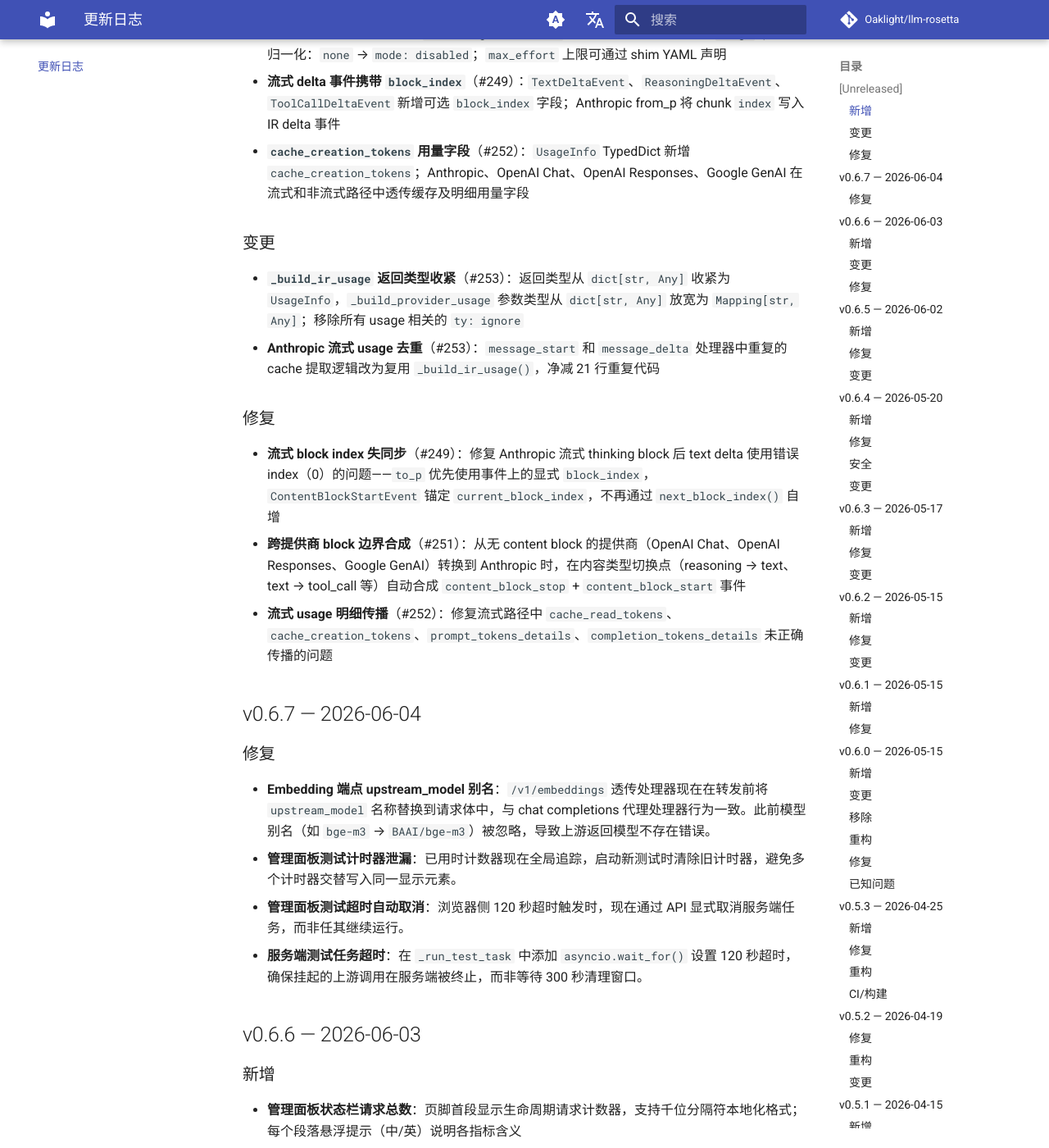
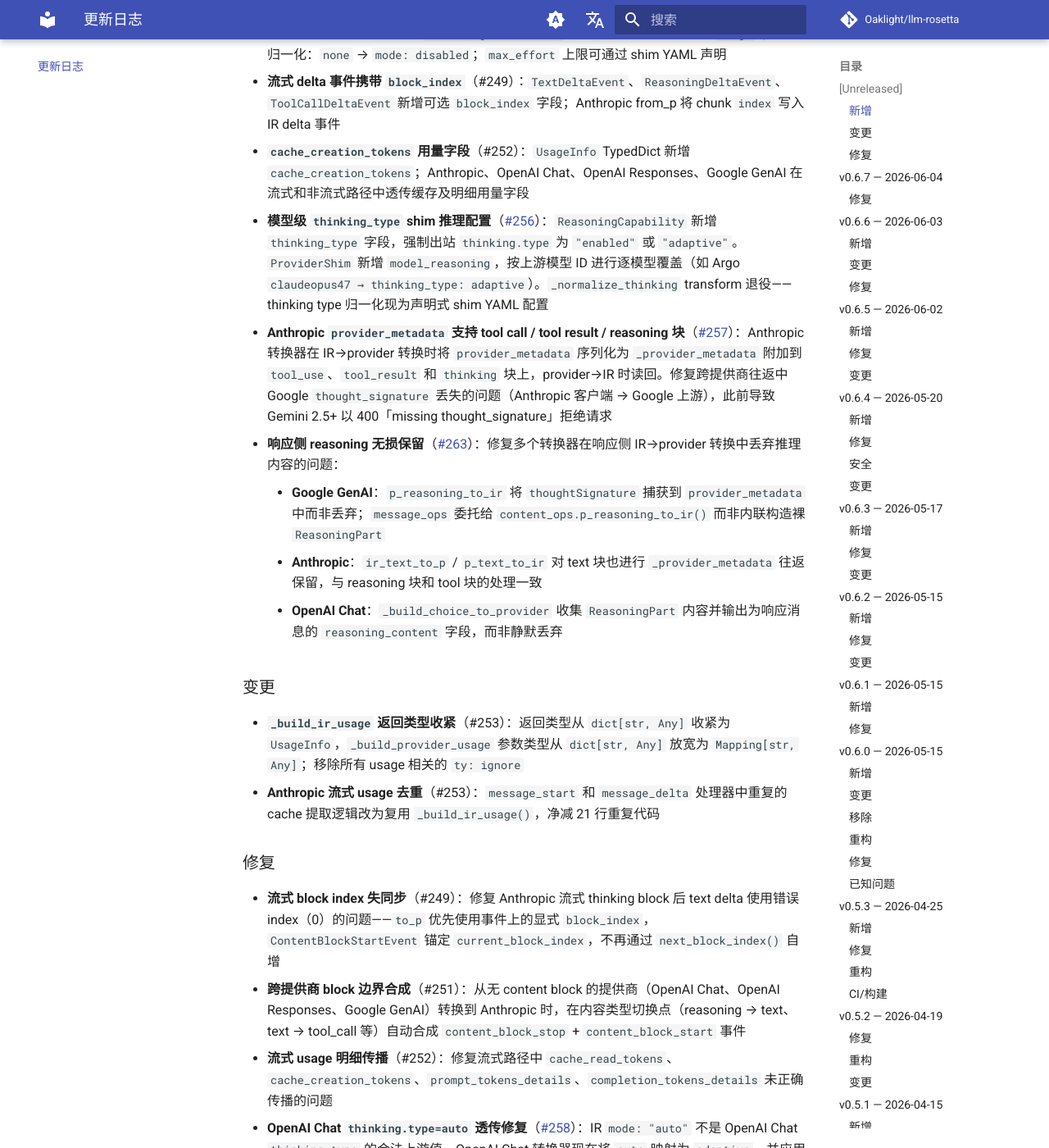
Before and after one commit to Oaklight/llm-rosetta, an MkDocs documentation site: the page built from docs/changelog.md, in a window 1280 px wide and 1400 px high, scrolled down 498 px. Shown: the whole window at 82% size. Built offline with MkDocs 1.6.1 and Material for MkDocs 9.7.7, drawn with Linux system fonts in a browser that asks for light colours; comment, search, counter and statistics services are not loaded; some of the changed text lies outside the part shown.

Commit message:
docs: add changelog entries for #256, #257, #258, #263, thinking_type fallback

```diff
--- a/docs/changelog.md
+++ b/docs/changelog.md
@@ -14,6 +14,12 @@ LLM-Rosetta 的所有重要变更均记录于此。本项目遵循 [Keep a Chang
 - **扩展 effort 阶梯**（#245）：`ReasoningEffortLevel` 从 5 级扩展到 6 级（新增 `xhigh`）；输入归一化：`none` → `mode: disabled`；`max_effort` 上限可通过 shim YAML 声明
 - **流式 delta 事件携带 `block_index`**（#249）：`TextDeltaEvent`、`ReasoningDeltaEvent`、`ToolCallDeltaEvent` 新增可选 `block_index` 字段；Anthropic from_p 将 chunk `index` 写入 IR delta 事件
 - **`cache_creation_tokens` 用量字段**（#252）：`UsageInfo` TypedDict 新增 `cache_creation_tokens`；Anthropic、OpenAI Chat、OpenAI Responses、Google GenAI 在流式和非流式路径中透传缓存及明细用量字段
+- **模型级 `thinking_type` shim 推理配置**（[#256](https://github.com/Oaklight/llm-rosetta/pull/256)）：`ReasoningCapability` 新增 `thinking_type` 字段，强制出站 `thinking.type` 为 `"enabled"` 或 `"adaptive"`。`ProviderShim` 新增 `model_reasoning`，按上游模型 ID 进行逐模型覆盖（如 Argo `claudeopus47 → thinking_type: adaptive`）。`_normalize_thinking` transform 退役——thinking type 归一化现为声明式 shim YAML 配置
+- **Anthropic `provider_metadata` 支持 tool call / tool result / reasoning 块**（[#257](https://github.com/Oaklight/llm-rosetta/pull/257)）：Anthropic 转换器在 IR→provider 转换时将 `provider_metadata` 序列化为 `_provider_metadata` 附加到 `tool_use`、`tool_result` 和 `thinking` 块上，provider→IR 时读回。修复跨提供商往返中 Google `thought_signature` 丢失的问题（Anthropic 客户端 → Google 上游），此前导致 Gemini 2.5+ 以 400「missing thought_signature」拒绝请求
+- **响应侧 reasoning 无损保留**（[#263](https://github.com/Oaklight/llm-rosetta/pull/263)）：修复多个转换器在响应侧 IR→provider 转换中丢弃推理内容的问题：
+    - **Google GenAI**：`p_reasoning_to_ir` 将 `thoughtSignature` 捕获到 `provider_metadata` 中而非丢弃；`message_ops` 委托给 `content_ops.p_reasoning_to_ir()` 而非内联构造裸 `ReasoningPart`
+    - **Anthropic**：`ir_text_to_p` / `p_text_to_ir` 对 text 块也进行 `_provider_metadata` 往返保留，与 reasoning 块和 tool 块的处理一致
+    - **OpenAI Chat**：`_build_choice_to_provider` 收集 `ReasoningPart` 内容并输出为响应消息的 `reasoning_content` 字段，而非静默丢弃
 
 ### 变更
 
@@ -25,6 +31,8 @@ LLM-Rosetta 的所有重要变更均记录于此。本项目遵循 [Keep a Chang
 - **流式 block index 失同步**（#249）：修复 Anthropic 流式 thinking block 后 text delta 使用错误 index（0）的问题——`to_p` 优先使用事件上的显式 `block_index`，`ContentBlockStartEvent` 锚定 `current_block_index`，不再通过 `next_block_index()` 自增
 - **跨提供商 block 边界合成**（#251）：从无 content block 的提供商（OpenAI Chat、OpenAI Responses、Google GenAI）转换到 Anthropic 时，在内容类型切换点（reasoning → text、text → tool_call 等）自动合成 `content_block_stop` + `content_block_start` 事件
 - **流式 usage 明细传播**（#252）：修复流式路径中 `cache_read_tokens`、`cache_creation_tokens`、`prompt_tokens_details`、`completion_tokens_details` 未正确传播的问题
+- **OpenAI Chat `thinking.type=auto` 透传修复**（[#258](https://github.com/Oaklight/llm-rosetta/pull/258)）：IR `mode: "auto"` 不是 OpenAI Chat `thinking.type` 的合法上游值。OpenAI Chat 转换器现在将 `auto` 映射为 `adaptive`，并应用与 Anthropic 路径相同的 shim `thinking_type` 覆盖及 `enabled` → `adaptive` 安全回退逻辑
+- **`thinking_type=enabled` 缺少 `budget_tokens` 时自动回退**：当 shim 声明 `thinking_type: enabled` 但请求中没有 `budget_tokens`（Anthropic 的 `type: "enabled"` 必须提供此字段）时，转换器自动回退为 `type: "adaptive"`，而非生成无效请求体。Anthropic 和 OpenAI Chat 两条转换路径均已应用
 
 ## v0.6.7 — 2026-06-04
 
```
